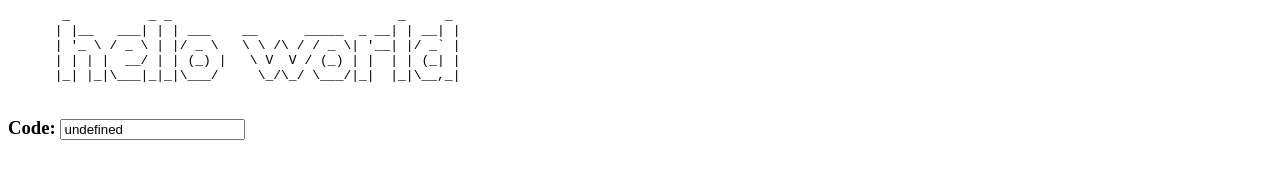
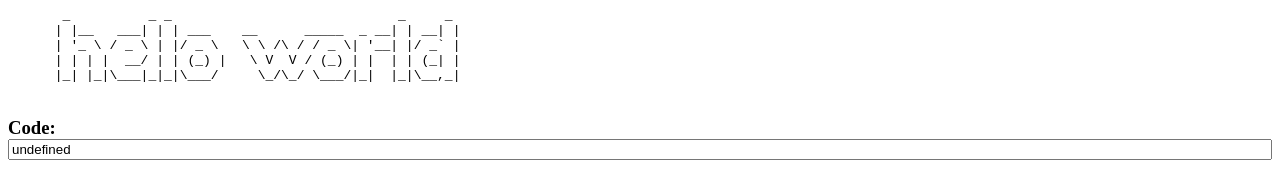
Before and after one commit to vovazolotoy/vovazolotoy.github.io, a plain HTML site: page params.html in a window 1280 px wide. Drawn offline with Linux system fonts and the light colour scheme.

Commit message:
Update params.html

```diff
--- a/params.html
+++ b/params.html
@@ -41,7 +41,7 @@ function getParams() {
 
 </pre>
 <h3>
-    Code: <input type="text" id="code" value="" />
+    Code: <input type="text" id="code" value="" style="width:100%"/>
 </h3>
 </body>
 </html>
```
